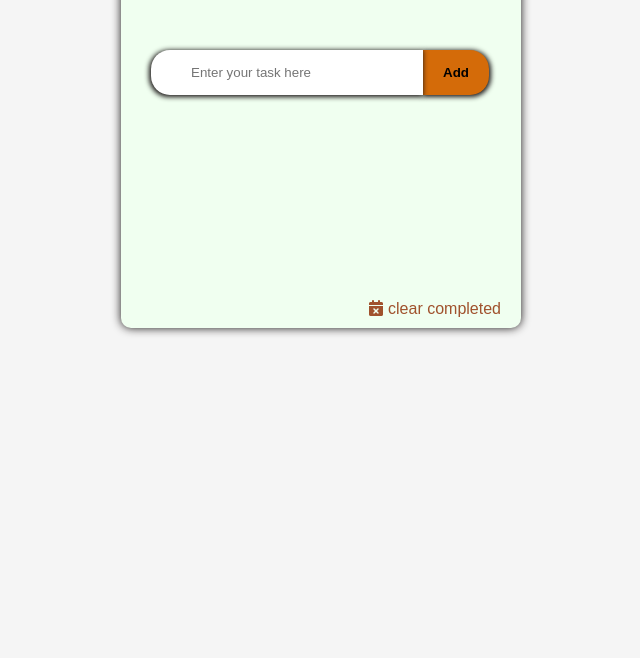
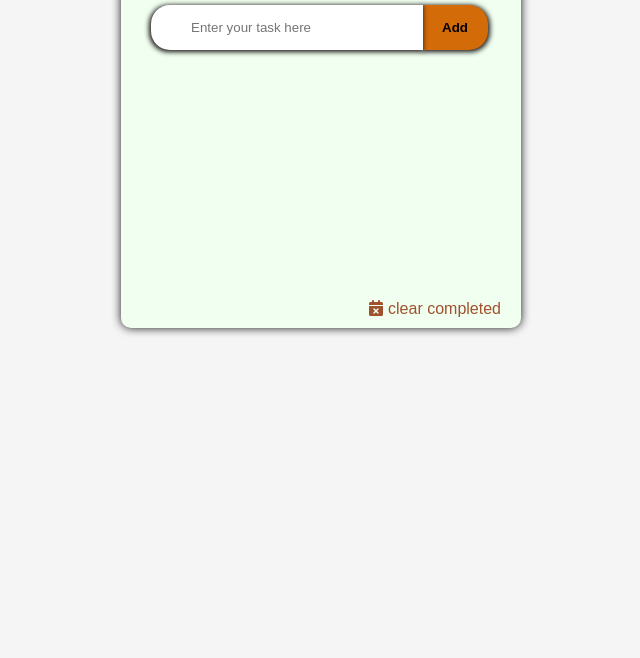
Before and after one commit to Zahidthoker/Assignment-ToDo-App, a plain HTML site: page index.html in a window 1280 px wide. Shown: the part 142-800 px from the top of the page, without its empty margins (319-959 px from the left). Drawn offline with Linux system fonts and the light colour scheme.

Commit message:
resolved the position of add button

```diff
--- a/style.css
+++ b/style.css
@@ -43,7 +43,7 @@ body{
 }
 
 #text-input-box{
-    position: relative;
+    position: absolute;
     width: 80%;
     padding: 15px 40px;
     border-radius: 19px 0 0 19px;
@@ -55,9 +55,8 @@ body{
 }
 
 #add-btn{
-    position: relative;
-    top: 45px;
-    right: -80%;
+    position: absolute;
+    right: 3px;
     padding: 15px 20px;
     border-radius: 0 19px 19px 0;
     border: none;
```
